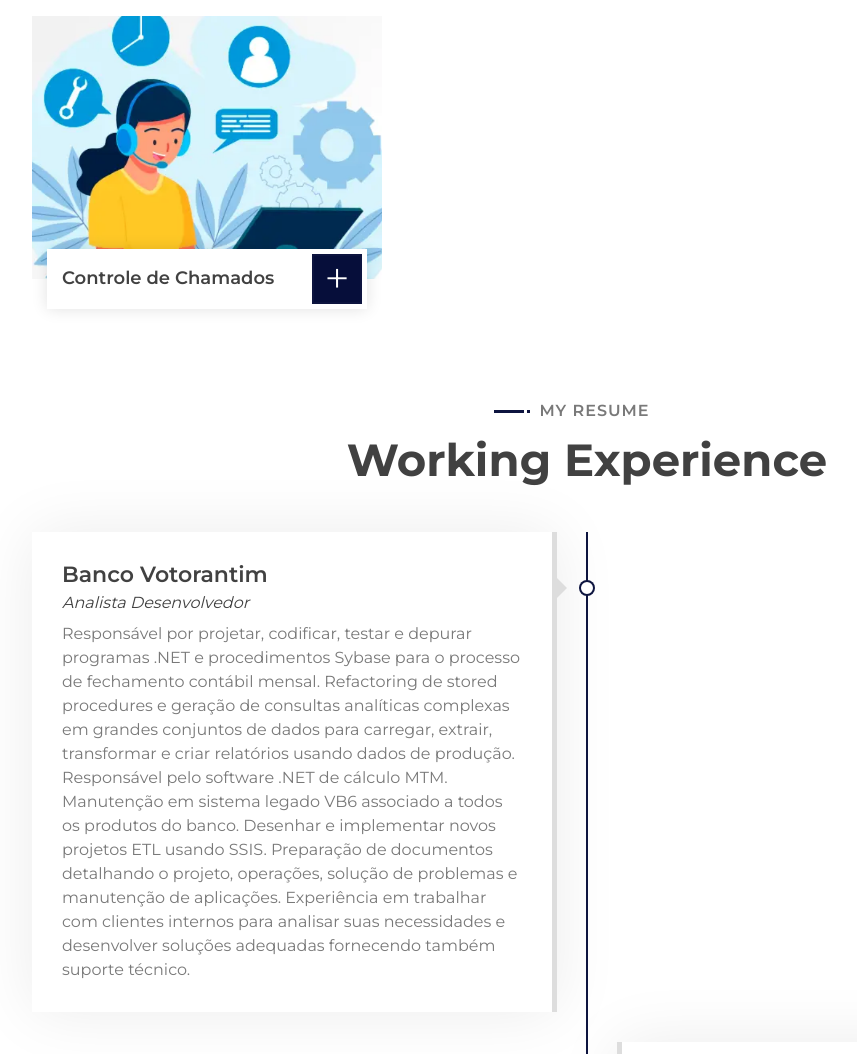
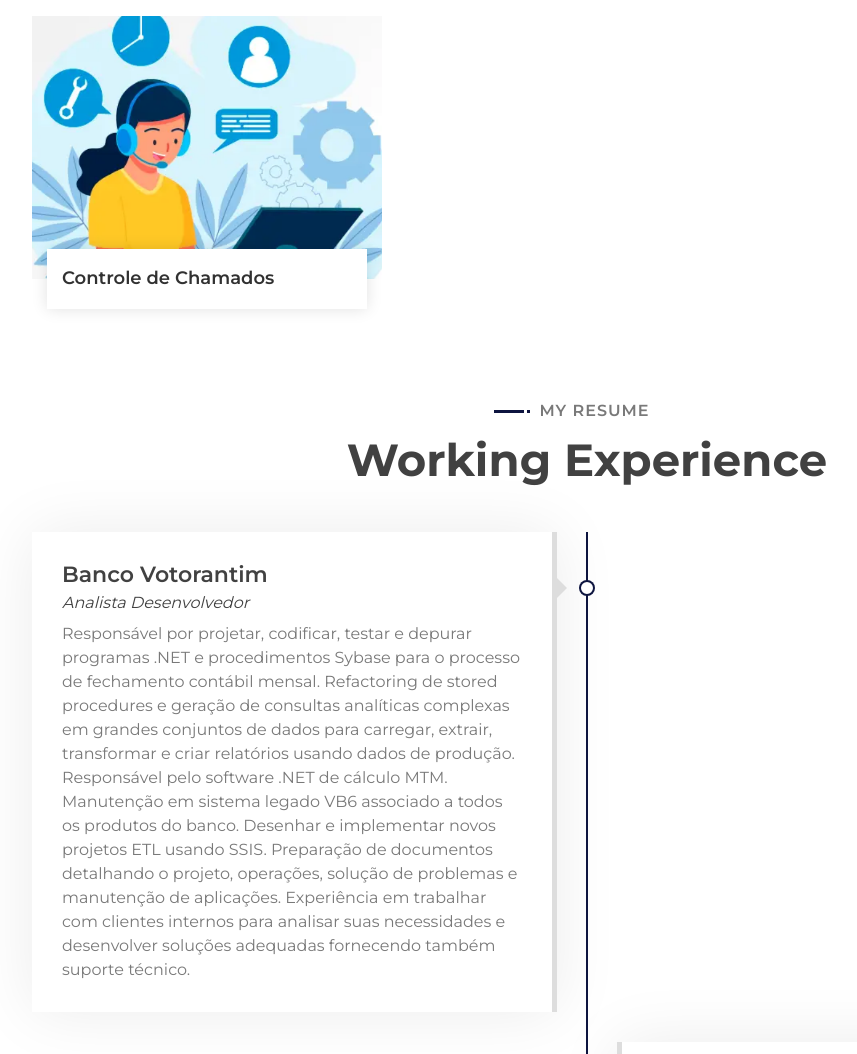
Before and after one commit to marcosoliveiraeu/marcosoliveiraeu.github.io, a plain HTML site: page index.html in a window 1280 px wide. Shown: the part 2509-3563 px from the top of the page, without its empty margins (53-910 px from the left). Drawn offline with nearby package versions, Linux system fonts and the light colour scheme.

Commit message:
link webchamados

```diff
--- a/css/style.css
+++ b/css/style.css
@@ -916,6 +916,11 @@ a:focus {
     border-color: rgba(7, 14, 58, 0.973);
 }
 
+.portfolio .portfolio-text:hover {
+
+    background-color:rgba(103, 121, 240, 0.973);
+
+}
 
 /*******************************/
 /********* Banner CSS **********/
--- a/index.html
+++ b/index.html
@@ -278,8 +278,8 @@
                                 <img src="img/portfolio-1.jpg" alt="Image">
                             </div>
                             <div class="portfolio-text">
-                                <h3>Controle de Chamados</h3>
-                                <a class="btn" href="img/portfolio-1.jpg" data-lightbox="portfolio">+</a>
+                                <h3><a href="http://marcosoliveiraeu.github.io/WebChamados" target="_blank" rel="noopener noreferrer">Controle de Chamados</a></h3>
+                                <!--<a class="btn" href="img/portfolio-1.jpg" data-lightbox="portfolio">+</a>-->
                             </div>
                         </div>
                     </div>
```
